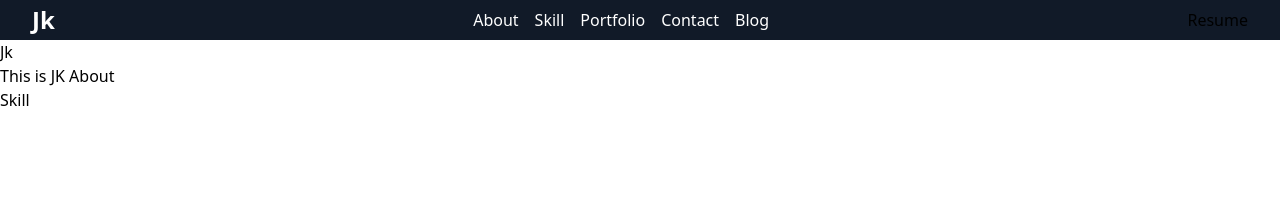
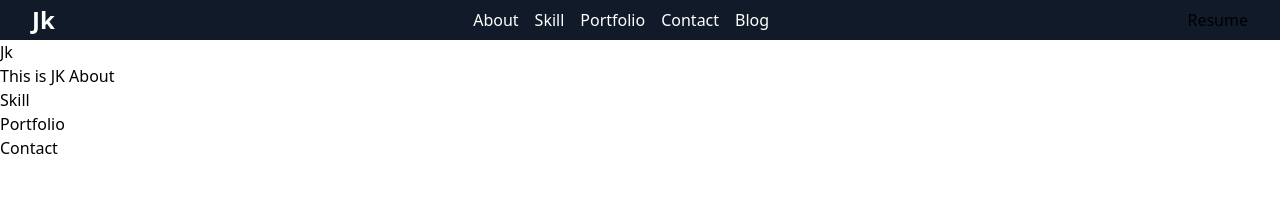
Before and after one commit to NishatFariza/jk-portfolio, a Next.js app: page / in a window 1280 px wide. Shown: the top 210 px of the page. Built offline with nearby package versions, Linux system fonts and the light colour scheme.

Commit message:
add:portfolio and contact component

```diff
--- /dev/null
+++ b/src/components/Contact.tsx
@@ -0,0 +1,9 @@
+import React from 'react'
+
+const Contact = () => {
+  return (
+    <div>Contact</div>
+  )
+}
+
+export default Contact
--- /dev/null
+++ b/src/components/Portfolio.tsx
@@ -0,0 +1,9 @@
+import React from 'react'
+
+const Portfolio = () => {
+  return (
+    <div>Portfolio</div>
+  )
+}
+
+export default Portfolio
--- a/src/pages/index.tsx
+++ b/src/pages/index.tsx
@@ -5,6 +5,8 @@
 import Hero from '../components/Hero'
 import About from '../components/About'
 import Skill from '../components/Skill'
+import Portfolio from '../components/Portfolio'
+import Contact from '../components/Contact'
 
 export default function Home() {
   return (
@@ -13,6 +15,8 @@
       <Hero />
       <About />
       <Skill />
+      <Portfolio />
+      <Contact />
     </div>
   )
 }
```
